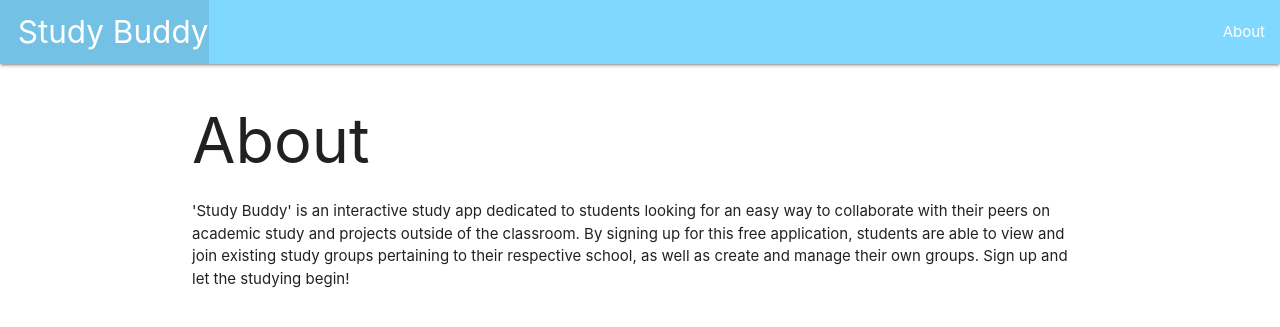
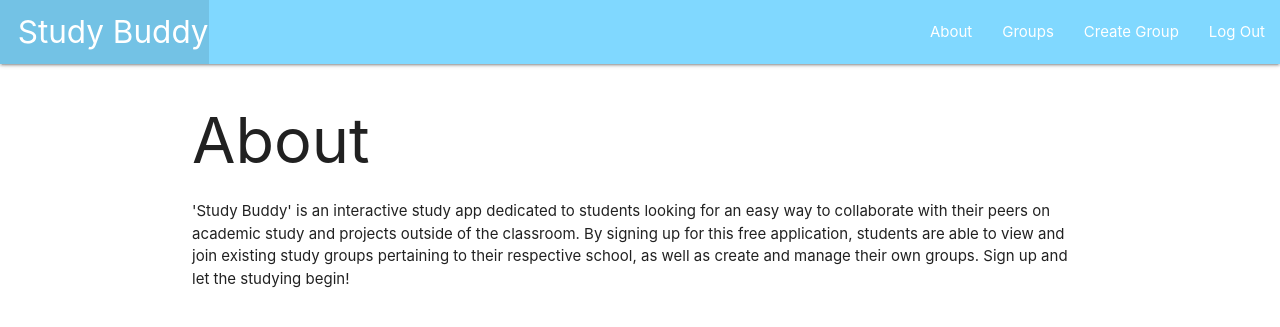
Before and after one commit to mayerlingmj/Study-Buddy, a Django app: page /about/ in a window 1280 px wide. Shown: the top 327 px of the page. Run offline with Django 4.2, Linux system fonts and the light colour scheme; the visitor is signed in with stand-in values (Sample User, id 1).

Commit message:
Create group functionality: coded the url path, class view Create Group, rendered template form

```diff
--- a/studybuddy/main_app/templates/base.html
+++ b/studybuddy/main_app/templates/base.html
@@ -35,9 +35,10 @@
           <ul class="right">
             <li><a href="{% url 'about' %}">About</a></li>
             {% if user.is_authenticated %}
-
+            <li><a href="{% url 'index' %}">Groups</a></li>
+            <li><a href="{% url 'study_groups_create' %}">Create Group</a></li>
+            <li><a href="{% url 'logout' %}">Log Out</a></li>
             {% else %}
-              <li><a href="{% url 'index' %}">Groups</a></li>
               <li><a href="{% url 'signup' %}">Sign Up</a></li>
               <li><a href="{% url 'login' %}">Log In</a></li>
             {% endif %}
--- a/studybuddy/main_app/urls.py
+++ b/studybuddy/main_app/urls.py
@@ -2,8 +2,10 @@ from django.urls import path
 from . import views
 
 urlpatterns = [
-  path('', views.home, name='home'),
-  path('about/', views.about, name='about'),
-  path('accounts/signup/', views.signup, name='signup'),
-  path('index', views.index, name='index'),
+    path('', views.home, name='home'),
+    path('about/', views.about, name='about'),
+    path('accounts/signup/', views.signup, name='signup'),
+    path('index', views.index, name='index'),
+    path('study_groups/create/', views.CreateGroup.as_view(),
+         name='study_groups_create')
 ]
--- a/studybuddy/main_app/views.py
+++ b/studybuddy/main_app/views.py
@@ -1,32 +1,49 @@
 from django.shortcuts import render
+from django.views.generic.edit import CreateView
 from django.views.generic import ListView, DetailView
 from django.contrib.auth import login
 from django.contrib.auth.forms import UserCreationForm
 from django.shortcuts import redirect
+from .models import Study_Group
 
 # Create your views here.
+
+
 def home(request):
-  return render(request, 'homepage.html')
+    return render(request, 'homepage.html')
+
 
 def about(request):
-  return render(request, 'about.html')
+    return render(request, 'about.html')
+
 
 def signup(request):
-  error_message = ''
-  if request.method == 'POST':
-    form = UserCreationForm(request.POST)
-    if form.is_valid():
-      user = form.save()
-      login(request, user)
-      return redirect('index')
-    else:
-      error_message = 'Invalid sign up - try again'
-  form = UserCreationForm()
-  context = {'form': form, 'error_message': error_message}
-  return render(request, 'registration/signup.html', context)
+    error_message = ''
+    if request.method == 'POST':
+        form = UserCreationForm(request.POST)
+        if form.is_valid():
+            user = form.save()
+            login(request, user)
+            return redirect('index')
+        else:
+            error_message = 'Invalid sign up - try again'
+    form = UserCreationForm()
+    context = {'form': form, 'error_message': error_message}
+    return render(request, 'registration/signup.html', context)
+
 
 def index(request):
-  return render(request, 'groups/index.html')
+    return render(request, 'groups/index.html')
+
 
 def detail(request):
-  return render(request, 'groups/detail.html')
+    return render(request, 'groups/detail.html')
+
+
+class CreateGroup(CreateView):
+    model = Study_Group
+    fields = ['location', 'topic', 'school']
+
+    def form_valid(self, form):
+        form.instance.user = self.request.user
+        return super().form_valid(form)
```
Also changed, not shown: studybuddy/main_app/templates/main_app/study_group_confirm_delete.html (renamed from studybuddy/main_app/templates/main_app/group_confirm_delete.html), studybuddy/main_app/templates/main_app/study_group_form.html (renamed from studybuddy/main_app/templates/main_app/group_form.html).
